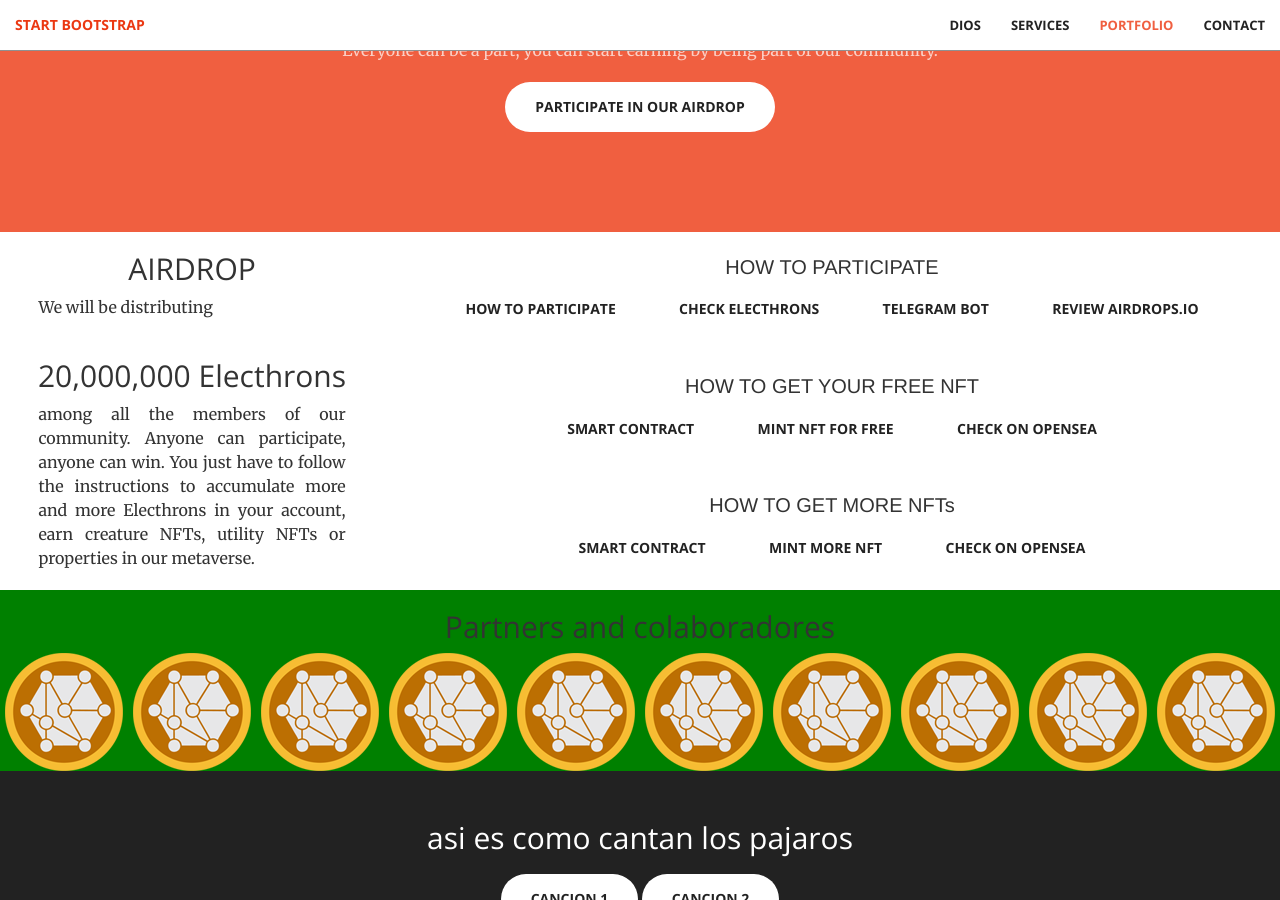
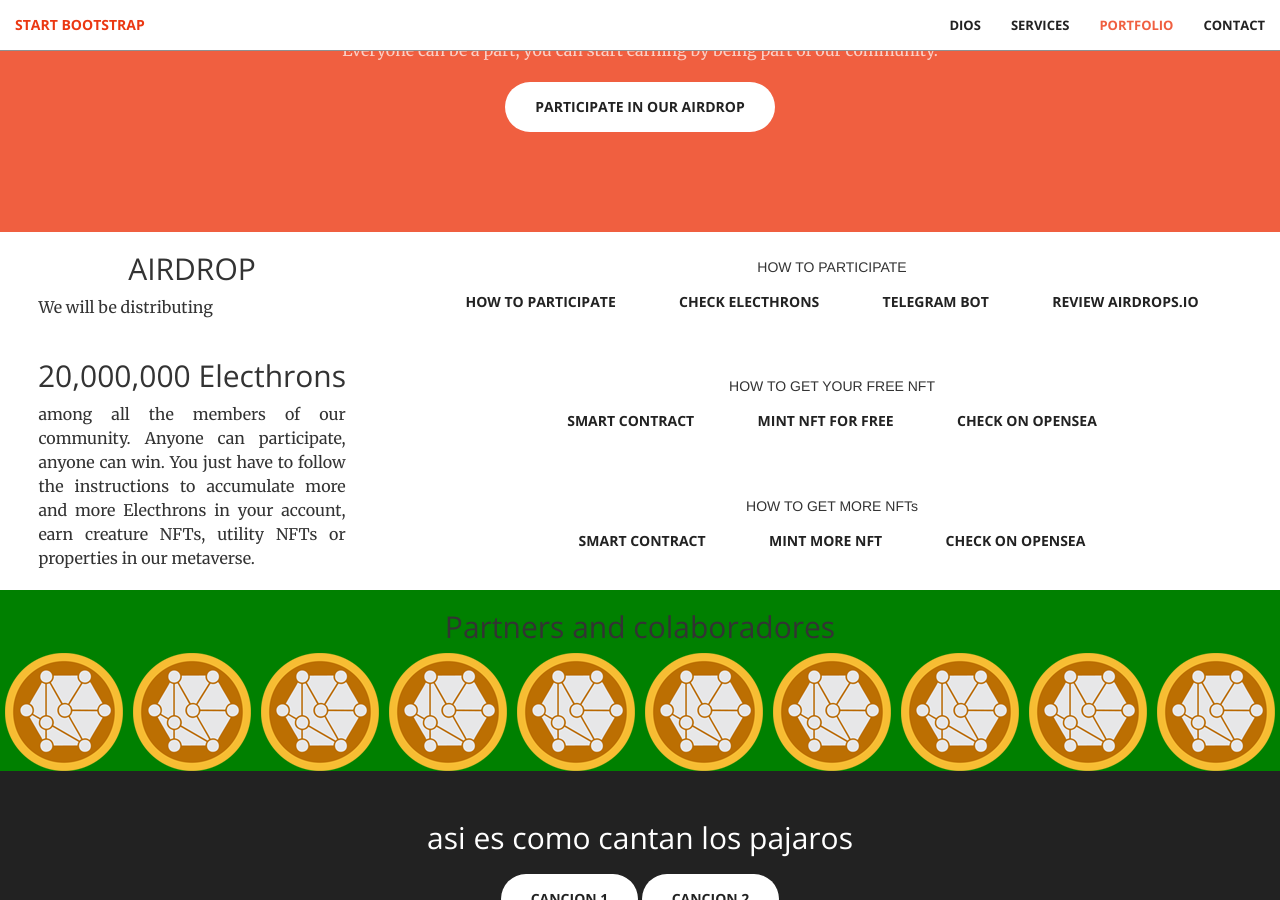
Before and after one commit to soujiang/soujiang.github.io, a Jekyll site: the page built from index.html, in a window 1280 px wide and 900 px high, scrolled down 3328 px. Built offline with Jekyll 4.4.1, drawn with Linux system fonts in a browser that asks for light colours.

Commit message:
airdrop 2-

```diff
--- a/_sass/_base.scss
+++ b/_sass/_base.scss
@@ -449,7 +449,5 @@ body {
 }
 
 .titlehowto {
-    padding: 3px;
-    font-size: 20px;
     font-family:'Franklin Gothic Medium', 'Arial Narrow', Arial, sans-serif;
 }
```
